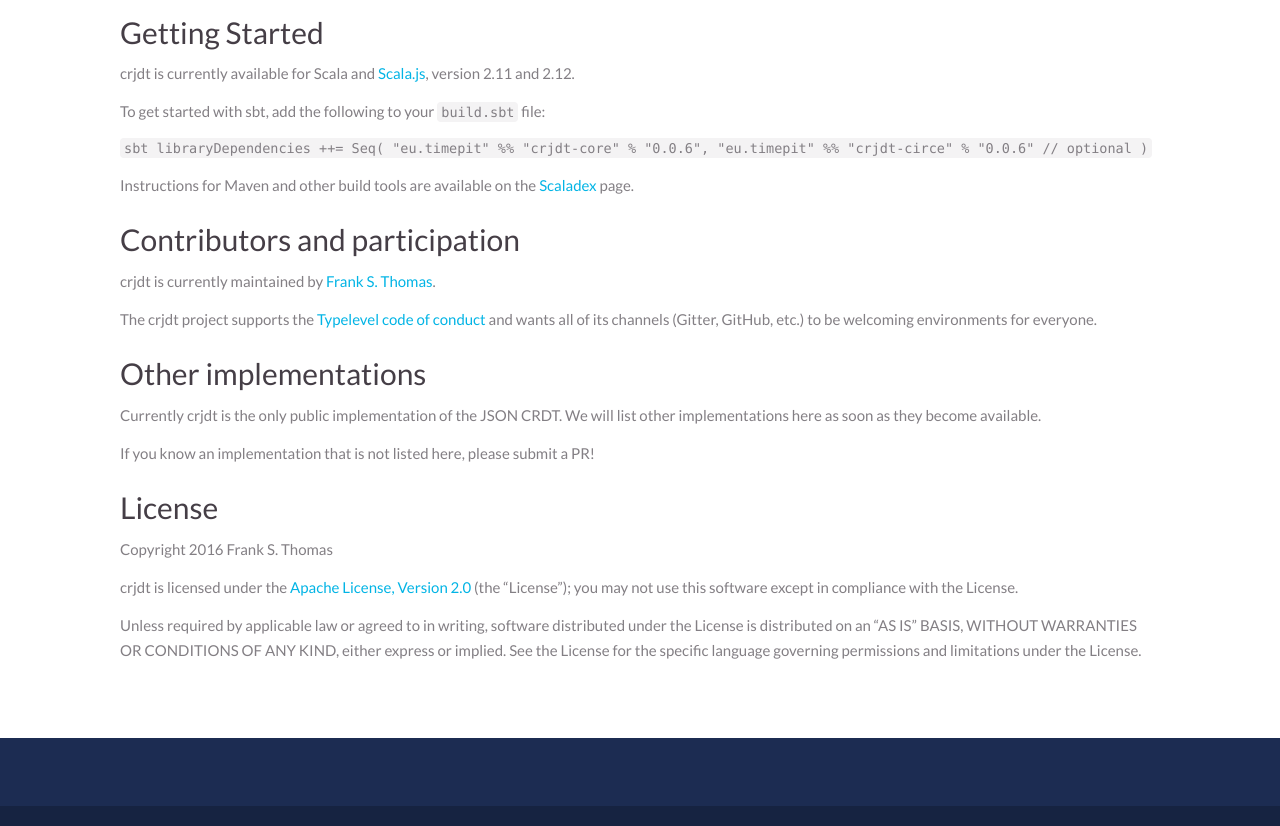
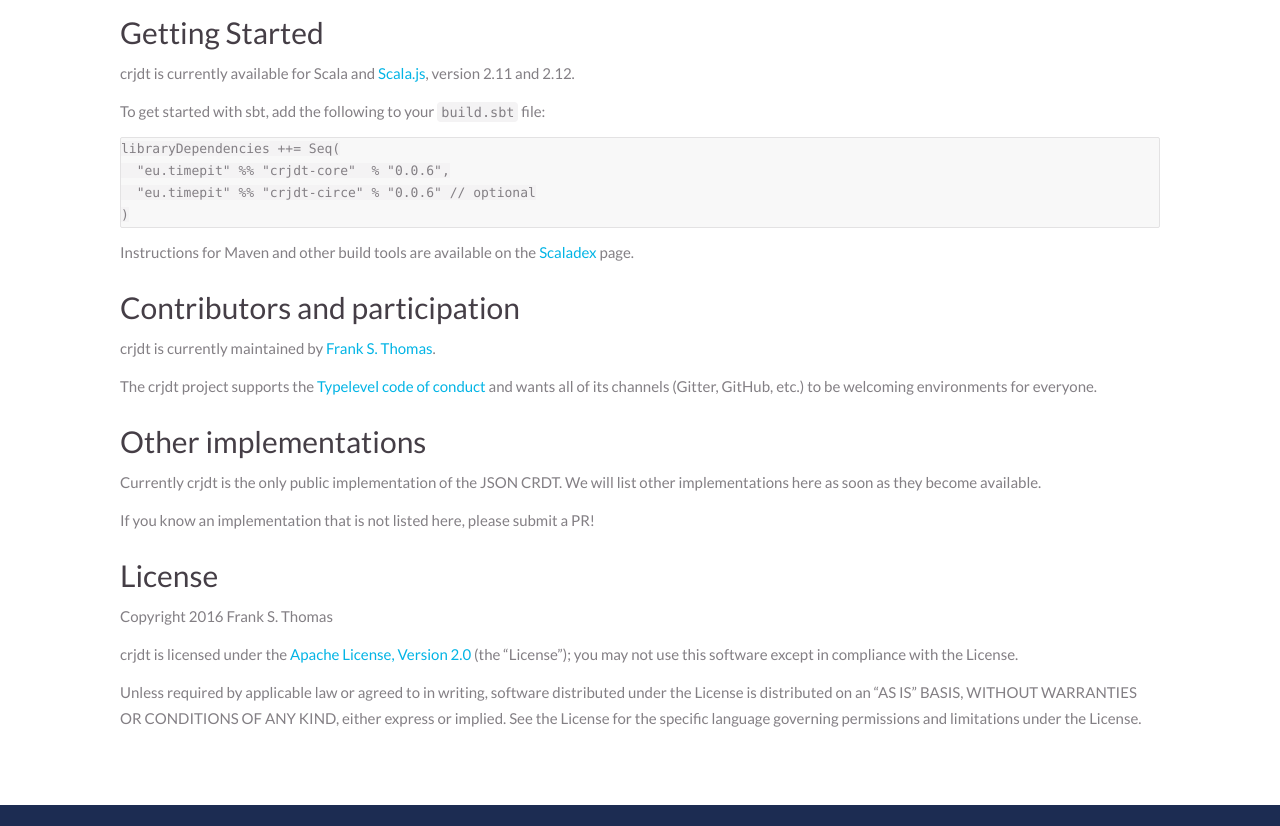
Before and after one commit to fthomas/crjdt, a plain HTML site: page index.html in a window 1280 px wide. Shown: the part 1660-2486 px from the top of the page. Drawn offline with nearby package versions, Linux system fonts and the light colour scheme.

Commit message:
updated site

```diff
--- a/index.html
+++ b/index.html
@@ -20,12 +20,11 @@
 
 <p>To get started with sbt, add the following to your <code class="highlighter-rouge">build.sbt</code> file:</p>
 
-<p><code class="highlighter-rouge">sbt
-libraryDependencies ++= Seq(
+<pre><code class="language-sbt">libraryDependencies ++= Seq(
   "eu.timepit" %% "crjdt-core"  % "0.0.6",
   "eu.timepit" %% "crjdt-circe" % "0.0.6" // optional
 )
-</code></p>
+</code></pre>
 
 <p>Instructions for Maven and other build tools are available on the
 <a href="https://index.scala-lang.org/fthomas/crjdt/crjdt-core">Scaladex</a> page.</p>
```
